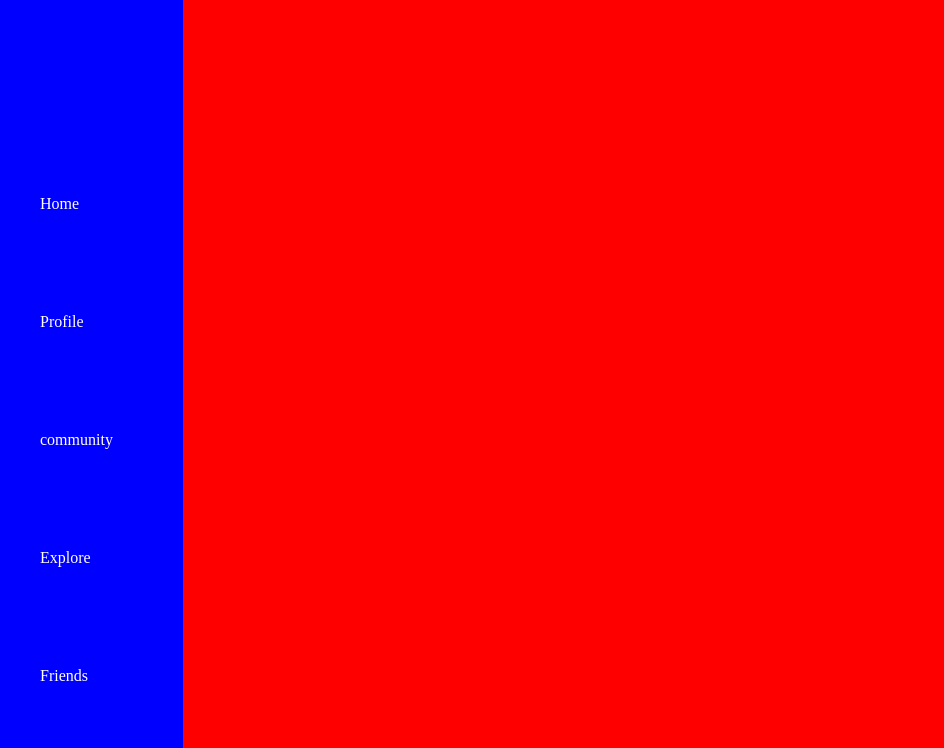
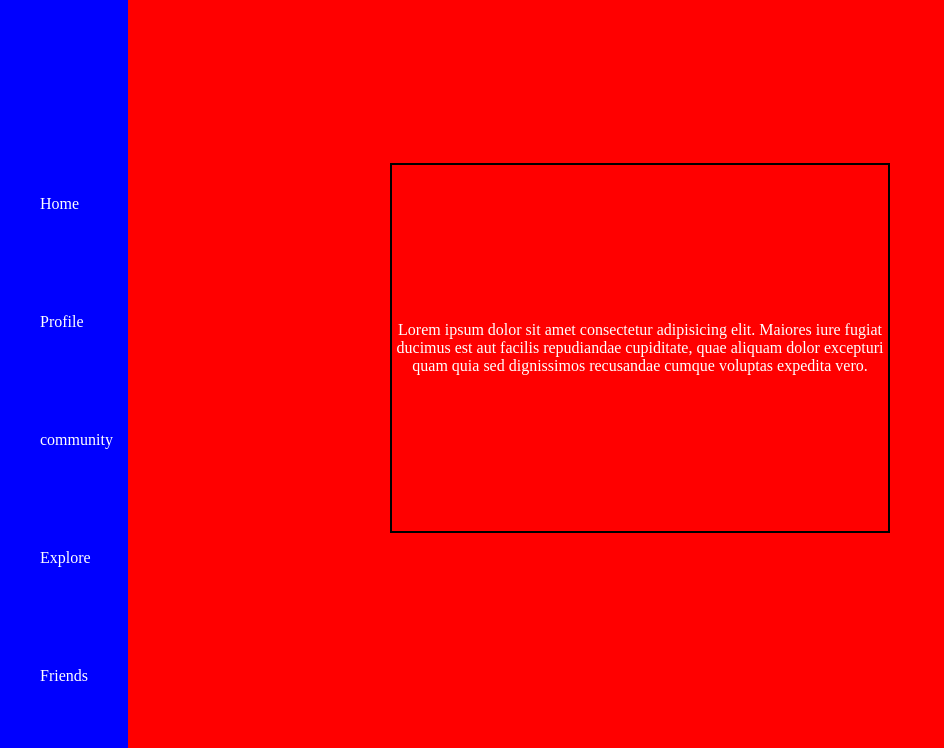
Before and after one commit to evilkeil/Dynamic-User-Interface-Interactions, a plain HTML site: page sidebar/sidebar.html in a window 1280 px wide. Shown: the part 52-800 px from the top of the page, without its empty margins (0-944 px from the left). Drawn offline with Linux system fonts and the light colour scheme.

Commit message:
re work the base file
add a new p tag as content to main
remove the grid from body
put a fixed size of 10px for the nav
make nav fixed
add a border to p

```diff
--- a/sidebar/app.js
+++ b/sidebar/app.js
@@ -0,0 +1,9 @@
+const icon = document.querySelector('.icon');
+
+icon.addEventListener('click', function() {
+  const open = icon.querySelector('.open');
+  const close = icon.querySelector('.close');
+
+  open.style.display = open.style.display === 'none' ? 'block' : 'none';
+  close.style.display = close.style.display === 'none' ? 'block' : 'none';
+});
--- a/sidebar/sidebar.html
+++ b/sidebar/sidebar.html
@@ -36,6 +36,8 @@
             <li><a href="#">Friends</a></li>
         </ul>
     </nav>
-    <div class="main"></div>
+    <div class="main">
+        <p>Lorem ipsum dolor sit amet consectetur adipisicing elit. Maiores iure fugiat ducimus est aut facilis repudiandae cupiditate, quae aliquam dolor excepturi quam quia sed dignissimos recusandae cumque voluptas expedita vero.</p>
+    </div>
 </body>
 </html>
--- a/sidebar/style.css
+++ b/sidebar/style.css
@@ -4,16 +4,20 @@
     box-sizing: border-box;
 }
 
+html,body{
+    overflow: hidden;
+}
 body{
     margin: 0;
     padding: 0;
+    background-color: red;
 }
 
 /* styles */
 body{
     height: 100vh;
-    display: grid;
-    grid-template-columns: 1fr 6fr;
+    width: 100vw;
+
     color: white;
 }
 svg{
@@ -22,14 +26,30 @@ svg{
 }
 
 nav{
+    position: fixed;
     background-color: blue;
     display: grid;
+    width: 10%;
+    height: 100%;
+    /* transform: translate(-300px); */
 
 
 }
 
 .main{
-    background-color: red;
+    height: 100%;
+    display: grid;
+    place-content: center;
+}
+
+.main > p{
+    width: 500px;
+    height: 370px;
+    border: 2px solid black;
+    display: flex;
+    align-items: center;
+    justify-content: center;
+    text-align: center;
 }
 
 a{
```
